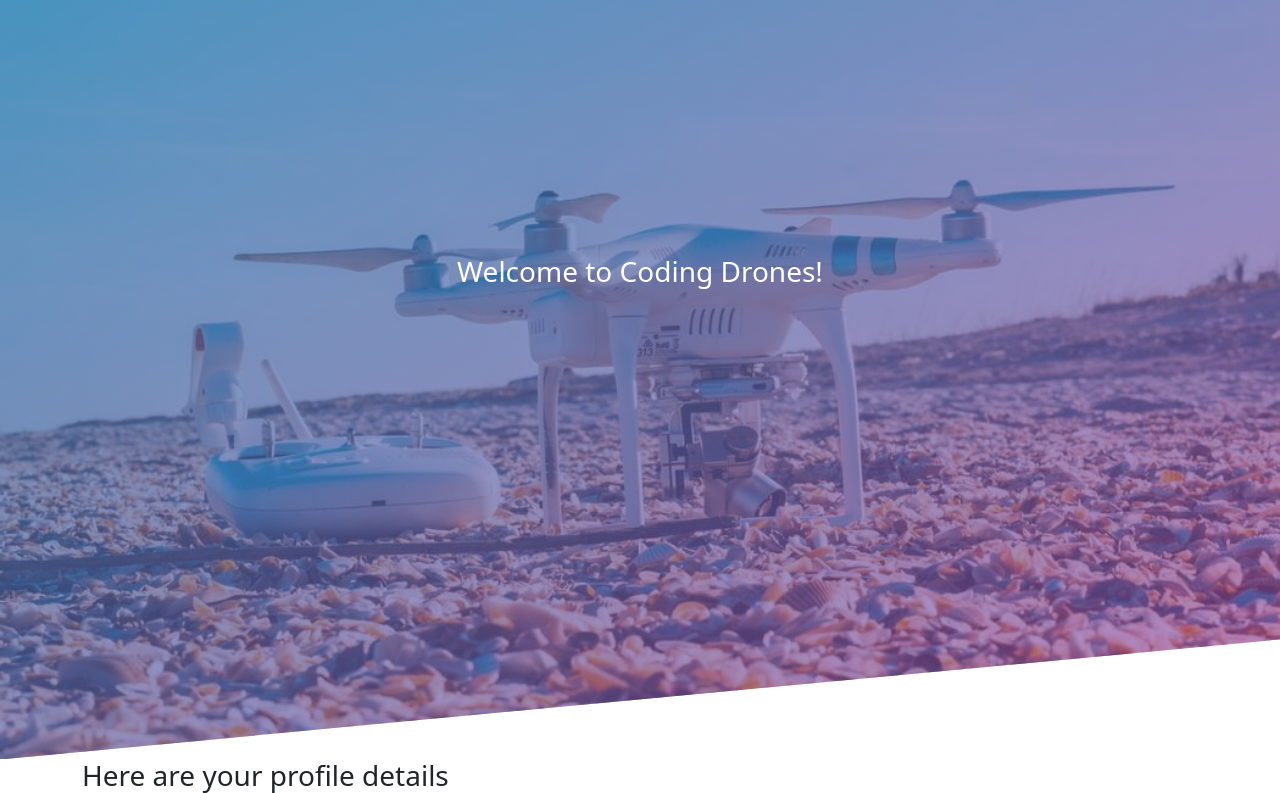
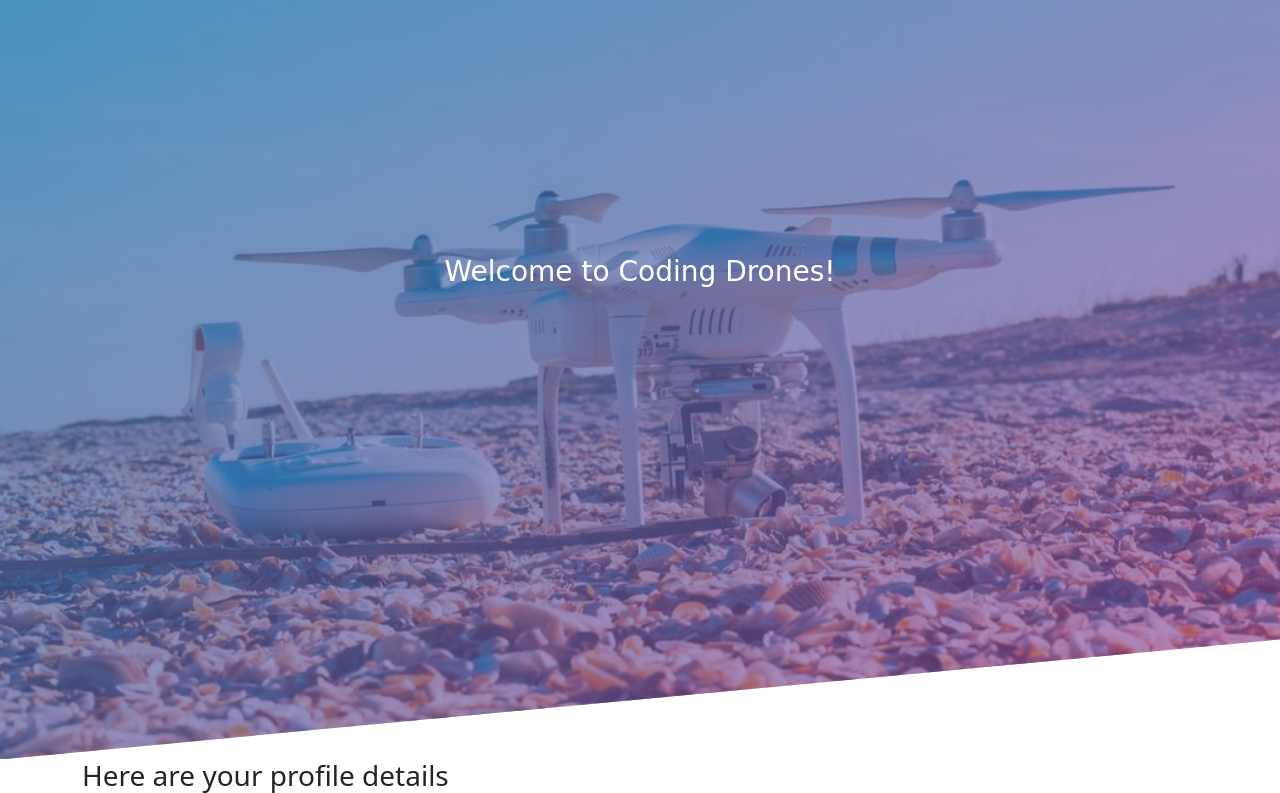
Before and after one commit to asaqui94/Drone-Collections-AS, a Flask app: template drone_api/templates/profile.html in a window 1280 px wide. Shown: the part 132-925 px from the top of the page. Run offline with Flask 2, Linux system fonts and the light colour scheme; the template is opened without the code that fills it: most values are stand-ins (such as "Sample title", 1, 10 or a date in 2020); some libraries are stand-ins or nearby versions.

Commit message:
style change

```diff
--- a/drone_api/static/css/styles.css
+++ b/drone_api/static/css/styles.css
@@ -106,4 +106,5 @@ ul#horizontal-list a:nth-last-child(1){
     left: 20rem;
     top: 10rem;
     color: white;
+    font-family: cursive;
 }
```
